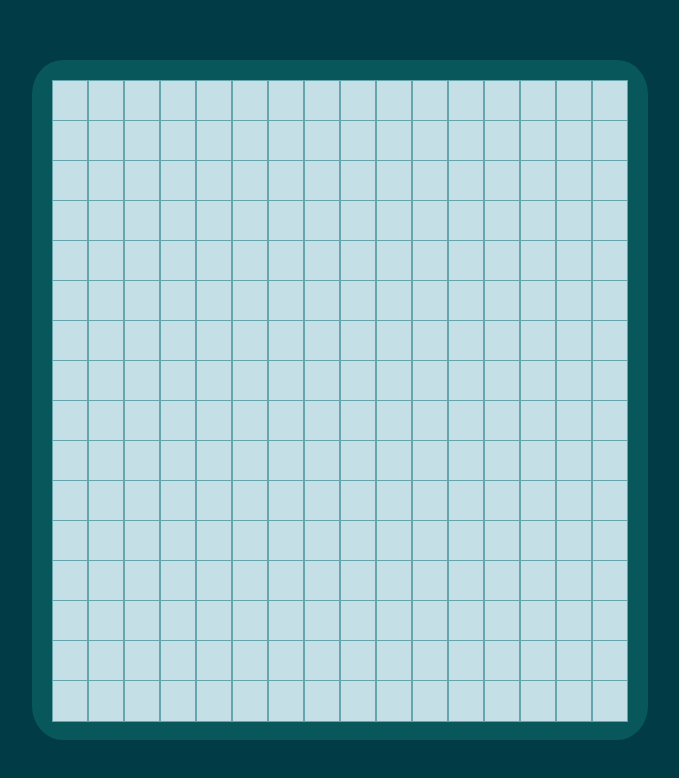
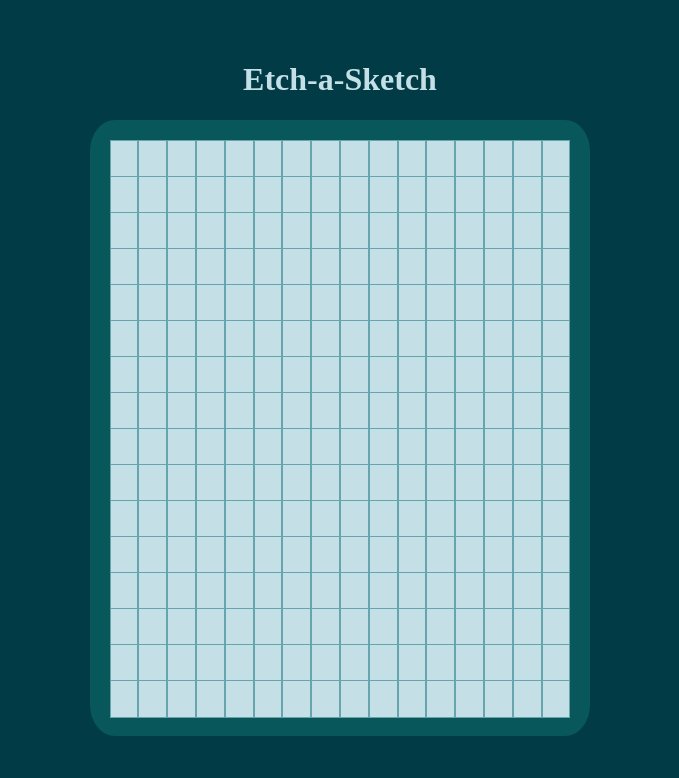
Before and after one commit to sebradoarga/etch-a-sketch, a plain HTML site: page index.html in a window 1280 px wide. Shown: the whole page, without its empty margins (300-979 px from the left). Drawn offline with Linux system fonts and the light colour scheme.

Commit message:
Add page title

```diff
--- a/css/style.css
+++ b/css/style.css
@@ -10,16 +10,27 @@
     background: #003B46;
 }
 
-#board {
-    width: 45%;
-    height: 80%;
-    background: red;
+#pageTitle {
+    color: #C4DFE6;
+}
+
+#board-area {
+    display: flex;
+    height: 90%;
+    width: 80%;
     position: absolute;
     top: 0;
     right: 0;
     left: 0;
     bottom: 0;
     margin: auto;
+    flex-direction: column;
+    align-items: center;
+}
+
+#board {
+    width: 45%;
+    height: 80%;
     border: 20px solid #07575b;
     border-radius: 5%;
 }
--- a/index.html
+++ b/index.html
@@ -8,7 +8,7 @@
     </head>
     <body>
         <div id="container">
-            <div id="board"></div>
+            <div id="board-area"></div>
         </div>
 
         <script src="./js/script.js"></script>
--- a/js/script.js
+++ b/js/script.js
@@ -1,4 +1,14 @@
-const board = document.querySelector("#board");
+const boardArea = document.querySelector("#board-area");
+
+const pageTitle = document.createElement("h1");
+pageTitle.textContent = "Etch-a-Sketch";
+pageTitle.setAttribute("id", "pageTitle");
+boardArea.appendChild(pageTitle);
+
+const board = document.createElement("div");
+board.setAttribute("id", "board");
+boardArea.appendChild(board);
+
 
 const makeBoard = () => {
     for(let i = 0; i < 16; i++) {
```
